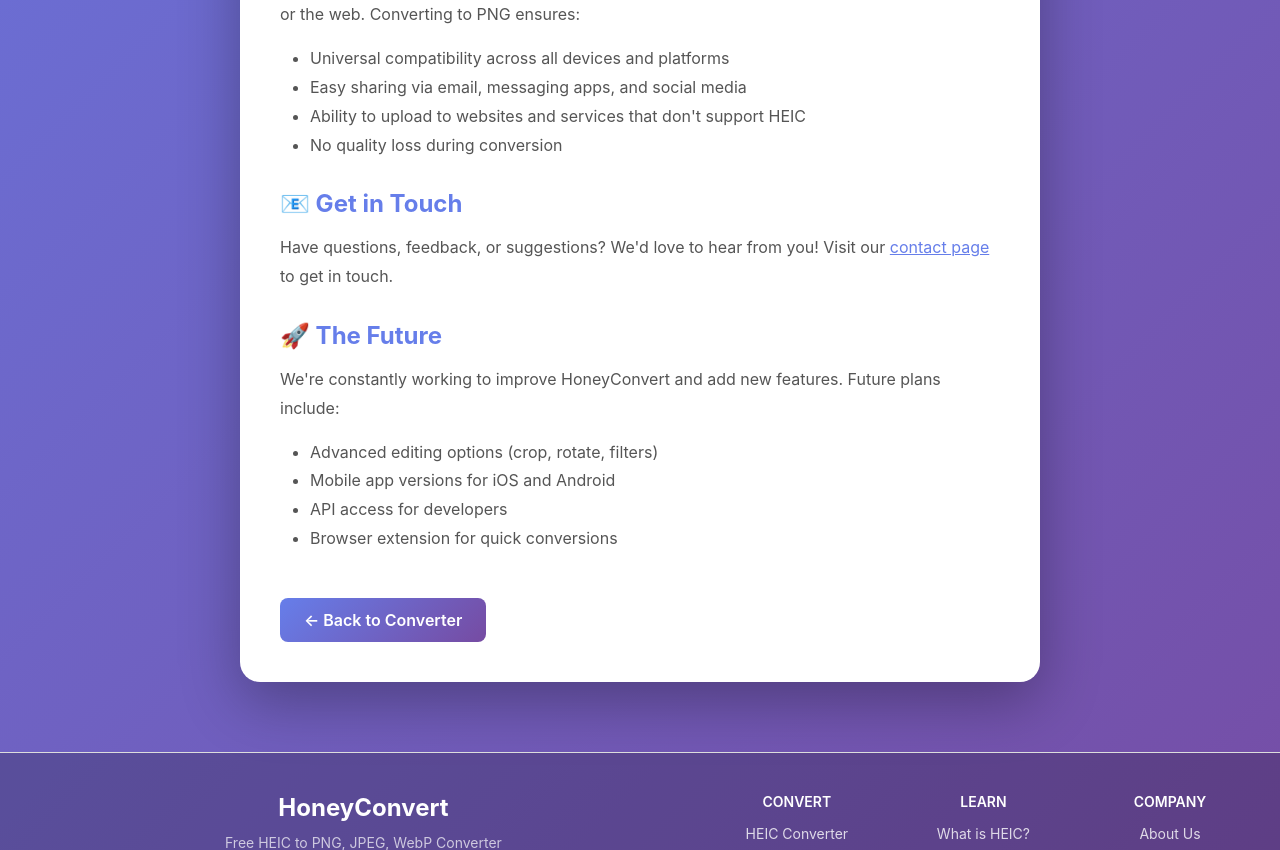
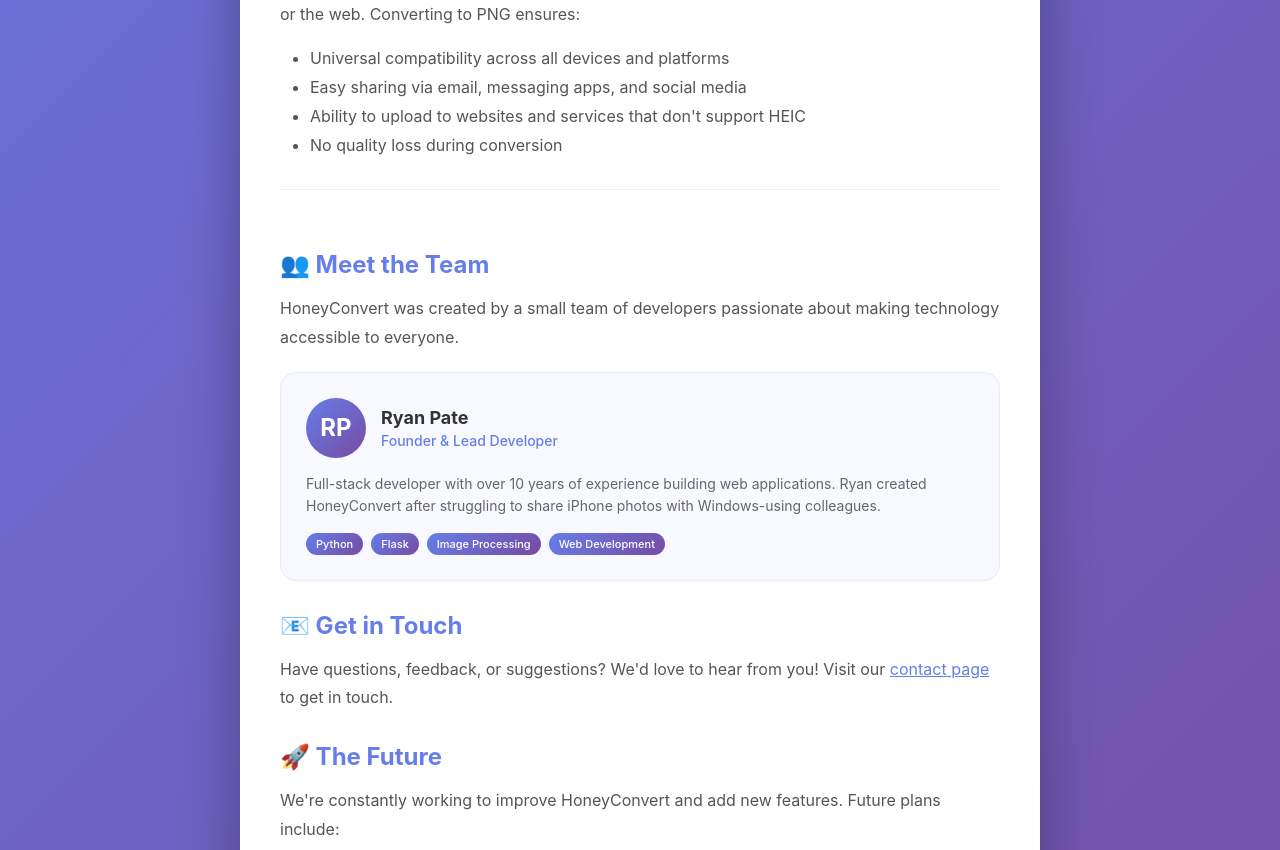
Before and after one commit to ryanpate/honeycovert, a Flask app: page /about in a window 1280 px wide. Shown: the part 1161-2011 px from the top of the page. Run offline with Flask 3, Linux system fonts and the light colour scheme.

Commit message:
Add author/team section to About page for E-E-A-T
Added "Meet the Team" section featuring:
- Team card with founder info (Ryan Pate)
- Role, bio, and expertise tags
- Professional styling with avatar initials
- Schema.org Person markup for SEO E-E-A-T signals

This helps establish authoritativeness and trustworthiness
for Google's quality evaluation.

🤖 Generated with [Claude Code](https://claude.com/claude-code)

Co-Authored-By: Claude Opus 4.5 <noreply@anthropic.com>

```diff
--- a/templates/about.html
+++ b/templates/about.html
@@ -48,6 +48,23 @@
           "item": "https://honeyconvert.com/about"
         }
       ]
+    }
+    </script>
+
+    <!-- Person Schema for E-E-A-T -->
+    <script type="application/ld+json">
+    {
+      "@context": "https://schema.org",
+      "@type": "Person",
+      "name": "Ryan Pate",
+      "jobTitle": "Founder & Lead Developer",
+      "worksFor": {
+        "@type": "Organization",
+        "name": "HoneyConvert",
+        "url": "https://honeyconvert.com"
+      },
+      "knowsAbout": ["Python", "Flask", "Web Development", "Image Processing", "HEIC Conversion"],
+      "description": "Full-stack developer with over 10 years of experience building web applications."
     }
     </script>
 
@@ -236,6 +253,82 @@
             color: #666;
             font-size: 14px;
         }
+
+        /* Team Section */
+        .team-section {
+            margin-top: 30px;
+            padding-top: 30px;
+            border-top: 1px solid #eee;
+        }
+
+        .team-grid {
+            display: grid;
+            grid-template-columns: repeat(auto-fit, minmax(280px, 1fr));
+            gap: 25px;
+            margin-top: 20px;
+        }
+
+        .team-card {
+            background: #f8f9ff;
+            border-radius: 16px;
+            padding: 25px;
+            border: 1px solid #e8e9ff;
+        }
+
+        .team-header {
+            display: flex;
+            align-items: center;
+            gap: 15px;
+            margin-bottom: 15px;
+        }
+
+        .team-avatar {
+            width: 60px;
+            height: 60px;
+            border-radius: 50%;
+            background: linear-gradient(135deg, #667eea 0%, #764ba2 100%);
+            display: flex;
+            align-items: center;
+            justify-content: center;
+            color: white;
+            font-weight: 700;
+            font-size: 24px;
+        }
+
+        .team-info h3 {
+            color: #333;
+            font-size: 18px;
+            margin: 0 0 4px 0;
+        }
+
+        .team-role {
+            color: #667eea;
+            font-size: 14px;
+            font-weight: 500;
+        }
+
+        .team-bio {
+            color: #666;
+            font-size: 14px;
+            line-height: 1.6;
+            margin: 0;
+        }
+
+        .team-expertise {
+            display: flex;
+            flex-wrap: wrap;
+            gap: 8px;
+            margin-top: 15px;
+        }
+
+        .expertise-tag {
+            background: linear-gradient(135deg, #667eea 0%, #764ba2 100%);
+            color: white;
+            font-size: 11px;
+            padding: 4px 10px;
+            border-radius: 12px;
+            font-weight: 500;
+        }
     </style>
 </head>
 <body>
@@ -291,6 +384,30 @@
             <li>No quality loss during conversion</li>
         </ul>
 
+        <div class="team-section">
+            <h2>👥 Meet the Team</h2>
+            <p>HoneyConvert was created by a small team of developers passionate about making technology accessible to everyone.</p>
+
+            <div class="team-grid">
+                <div class="team-card">
+                    <div class="team-header">
+                        <div class="team-avatar">RP</div>
+                        <div class="team-info">
+                            <h3>Ryan Pate</h3>
+                            <div class="team-role">Founder & Lead Developer</div>
+                        </div>
+                    </div>
+                    <p class="team-bio">Full-stack developer with over 10 years of experience building web applications. Ryan created HoneyConvert after struggling to share iPhone photos with Windows-using colleagues.</p>
+                    <div class="team-expertise">
+                        <span class="expertise-tag">Python</span>
+                        <span class="expertise-tag">Flask</span>
+                        <span class="expertise-tag">Image Processing</span>
+                        <span class="expertise-tag">Web Development</span>
+                    </div>
+                </div>
+            </div>
+        </div>
+
         <h2>📧 Get in Touch</h2>
         <p>Have questions, feedback, or suggestions? We'd love to hear from you! Visit our <a href="/contact" style="color: #667eea;">contact page</a> to get in touch.</p>
 
```
Also changed, not shown: CLAUDE.md (+2 -1 lines).
